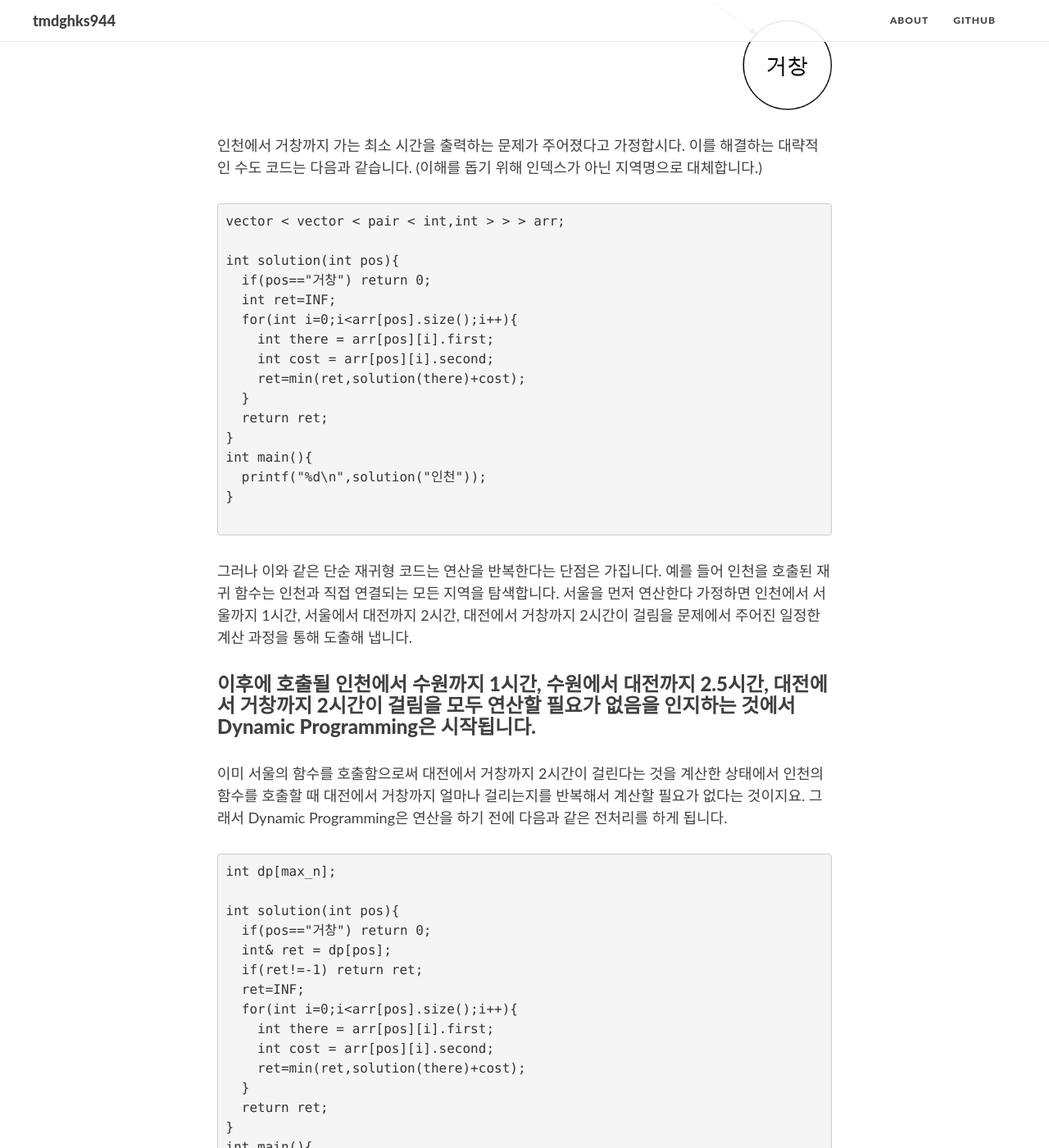
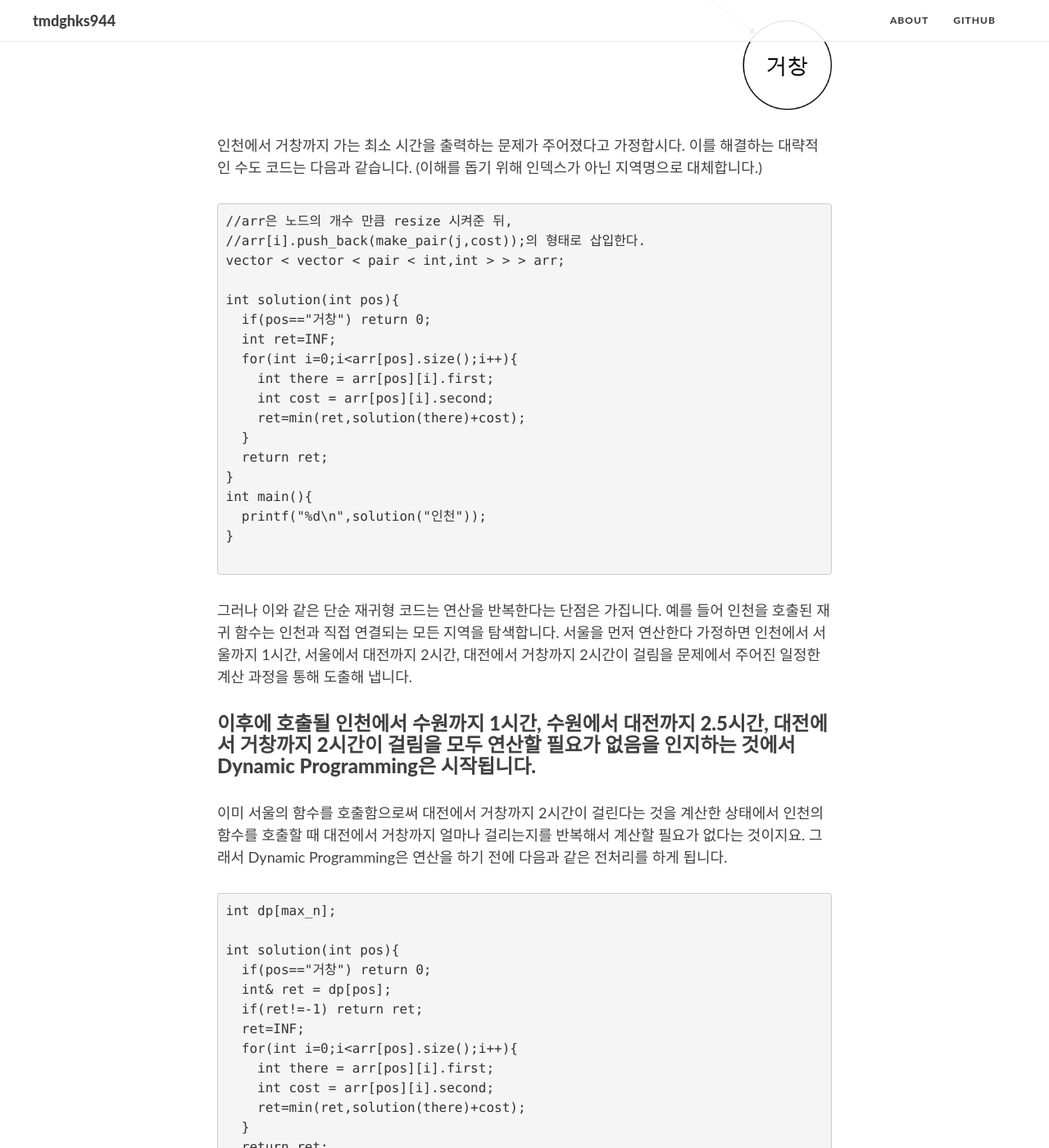
Before and after one commit to tmdghks944/tmdghks944.github.io, a Jekyll site: the page built from _posts/2017-04-18-01.md, in a window 1280 px wide and 1400 px high, scrolled down 1060 px. Shown: the whole window at 82% size. Built offline with Jekyll 4.4.1, drawn with Linux system fonts in a browser that asks for light colours; nearby versions of some CDN libraries; comment, search, counter and statistics services are not loaded; some of the changed text lies outside the part shown.

Commit message:
17.04.20

````diff
--- a/_posts/2017-04-18-01.md
+++ b/_posts/2017-04-18-01.md
@@ -16,6 +16,8 @@ title: Dynamic Programming
 인천에서 거창까지 가는 최소 시간을 출력하는 문제가 주어졌다고 가정합시다. 이를 해결하는 대략적인 수도 코드는 다음과 같습니다. (이해를 돕기 위해 인덱스가 아닌 지역명으로 대체합니다.)
 
 ```C++
+//arr은 노드의 개수 만큼 resize 시켜준 뒤,
+//arr[i].push_back(make_pair(j,cost));의 형태로 삽입한다.
 vector < vector < pair < int,int > > > arr;
 
 int solution(int pos){
@@ -55,7 +57,9 @@ int solution(int pos){
   }
   return ret;
 }
+// memset은 #include <cstring>
 int main(){
+
   memset(dp,-1,sizeof(dp));
 }
 ```
````
